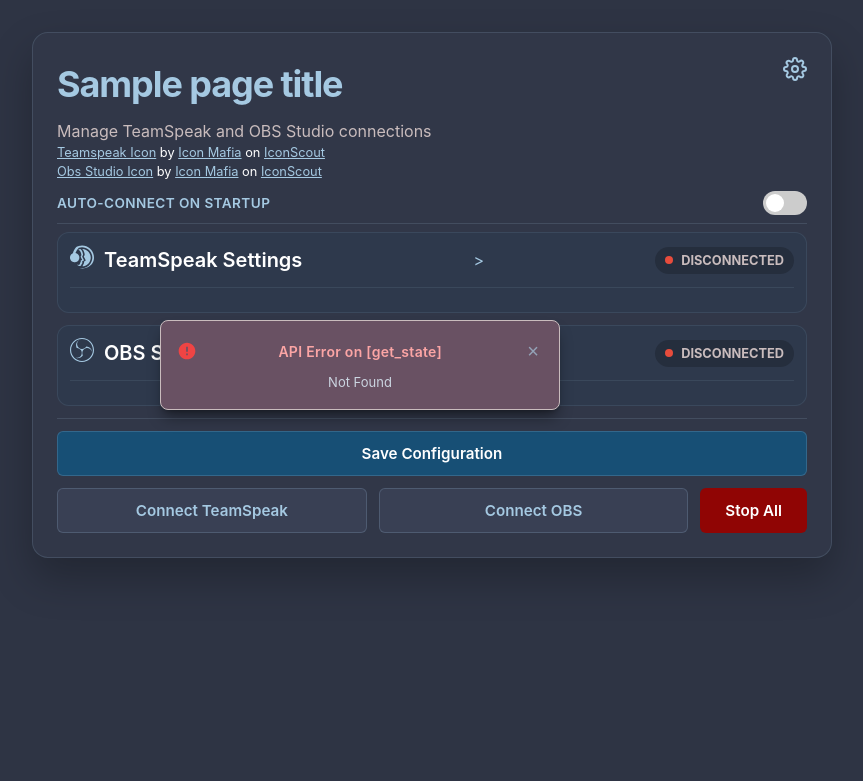
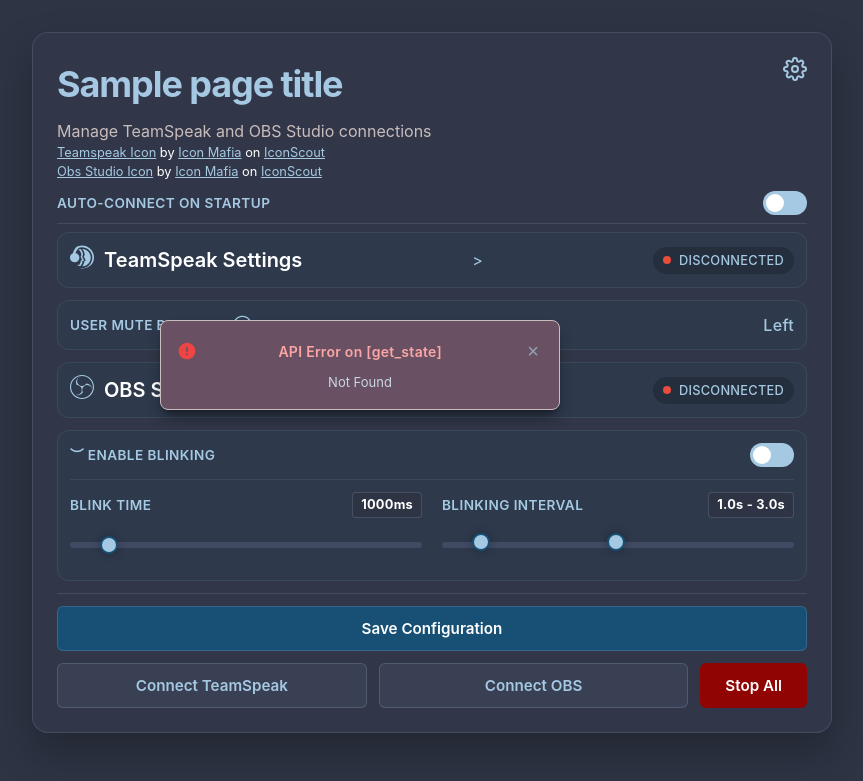
Before and after one commit to NightKey/ts6-obs-bridge, a Python web app: template src/modules/WebUI/templates/index.html in a window 1280 px wide. Shown: the top 781 px of the page, without its empty margins (208-1071 px from the left). Run offline with Jinja, Linux system fonts and the light colour scheme; the template is opened without the code that fills it: most values are stand-ins (such as "Sample title", 1, 10 or a date in 2020).

Commit message:
Added the option to set what happens when user mutes themselves.
Signed-off-by: Night Key <davidjantho@gmail.com>

```diff
--- a/src/modules/Settings/__init__.py
+++ b/src/modules/Settings/__init__.py
@@ -1,3 +1,3 @@
 from .OBSSettings import OBSSettings
-from .TeamSpeakSettings import TeamSpeakSettings
+from .TeamSpeakSettings import TeamSpeakSettings, UserMutedBehavior
 from .Settings import Settings
--- a/src/modules/WebUI/static/script.js
+++ b/src/modules/WebUI/static/script.js
@@ -103,6 +103,13 @@ async function loadSettings() {
     if (blinkingEnabledInput && data['blink_enabled'] !== undefined) {
         blinkingEnabledInput.checked = !!data['blink_enabled'];
         hideOrShowBlinkingSliders(!data['blink_enabled']);
+    }
+
+    // Load in 'user_mute_behavior' value
+    const userMuteBehavior = document.getElementById('user_mute_behavior');
+    if (userMuteBehavior && data['user_mute_behavior'] !== undefined) {
+        userMuteBehavior.checked = data['user_mute_behavior'];
+        setMuteBehaviorText(data['user_mute_behavior']);
     }
 }
 
@@ -280,17 +287,35 @@ async function toggleBlinking() {
     hideOrShowBlinkingSliders(!toggle.checked);
 }
 
+function setMuteBehaviorText(value) {
+    const infoText = document.getElementById('user_mute_behavior_text');
+    if (!infoText) return;
+    infoText.innerText = value ? "Left" : "Muted";
+}
+
+async function toggleMuteBehavior() {
+    const toggle = document.getElementById('user_mute_behavior');
+    if (!toggle) return;
+
+    setMuteBehaviorText(toggle.checked);
+
+    await apiFetch('set_user_mute_behavior', {
+        method: 'POST',
+        headers: {
+            'Content-Type': 'application/json'
+        },
+        body: JSON.stringify({ "value": toggle.checked })
+    });
+}
+
 function hideOrShowBlinkingSliders(hide) {
-    const singleSlider = document.getElementById("blinking-single-slider");
-    const dualSlider = document.getElementById("blinking-dual-slider");
-    if (!singleSlider || !dualSlider) return;
+    const blinkingToggleGroup = document.getElementById("blinking-toggle-group");
+    if (!blinkingToggleGroup) return;
 
     if (hide) {
-        singleSlider.classList.add("hidden");
-        dualSlider.classList.add("hidden");
+        blinkingToggleGroup.classList.add("hidden");
     } else {
-        singleSlider.classList.remove("hidden");
-        dualSlider.classList.remove("hidden");
+        blinkingToggleGroup.classList.remove("hidden");
     }
 }
 
@@ -471,4 +496,5 @@ document.addEventListener('DOMContentLoaded', () => {
     });
     document.getElementById('autoconnect')?.addEventListener('change', toggleAutoConnect);
     document.getElementById('blinking_enabled')?.addEventListener('change', toggleBlinking);
+    document.getElementById('user_mute_behavior')?.addEventListener('change', toggleMuteBehavior);
 });
--- a/src/modules/WebUI/static/style.css
+++ b/src/modules/WebUI/static/style.css
@@ -110,9 +110,6 @@ a:visited {
     display: flex;
     justify-content: space-between;
     align-items: center;
-    margin-bottom: 0.75rem;
-    border-bottom: 1px solid rgba(165, 201, 226, 0.1);
-    padding-bottom: 0.75rem;
 }
 
 .section-title {
@@ -140,6 +137,9 @@ a:visited {
     grid-template-columns: repeat(auto-fit, minmax(250px, 1fr));
     gap: 1.25rem;
     margin-bottom: 0.5rem;
+    margin-top: 0.75rem;
+    border-top: 1px solid rgba(165, 201, 226, 0.1);
+    padding-top: 0.75rem;
 }
 
 .form-group {
@@ -158,6 +158,12 @@ label {
     color: var(--color-sec-light);
     text-transform: uppercase;
     letter-spacing: 0.03em;
+}
+
+span {
+    font-weight: 500;
+    color: var(--color-sec-light);
+    letter-spacing: 0.02em;
 }
 
 /* Input Fields styling using Lighter Main Color */
@@ -392,7 +398,7 @@ label {
     left: 0;
     right: 0;
     bottom: 0;
-    background-color: #ccc;
+    background-color: var(--color-sec-light);
     transition: .3s;
     border-radius: 24px;
 }
@@ -704,10 +710,16 @@ input:checked + .slider:before {
    9. CUSTOM SLIDERS & DOUBLE RANGE COMPONENT
    ========================================================================== */
 
-/* Removed In-HTML Element Styles */
-.autoconnect-label {
-    margin-bottom: 0;
+.clickable {
     cursor: pointer;
+}
+
+
+.large {
+    font-size: 0.85rem;
+    font-weight: 600;
+    text-transform: uppercase;
+    letter-spacing: 0.03em;
 }
 
 #btnConnectAll {
@@ -870,11 +882,48 @@ input:checked + .slider:before {
     border: none;
 }
 
-/* Modern styling for the Blinking Toggle Container */
-.blinking-toggle-group {
-    background-color: rgba(23, 79, 117, 0.15);
-    border: 1px solid var(--border-subtle);
-    padding: 0.75rem 1rem;
-    border-radius: 8px;
-    margin-top: 5px;
+/* Tooltip container */
+.tooltip {
+    position: relative;
+    display: inline-block;
 }
+
+/* Tooltip text */
+.tooltip .tooltiptext {
+    visibility: hidden;
+    width: 30rem;
+    background-color: var(--color-main-dark);
+    color: #fff;
+    padding: 5px;
+    border-radius: 6px;
+
+    /* Position the tooltip text */
+    position: absolute;
+    z-index: 1;
+    bottom: 125%;
+    left: -5%;
+    margin-left: -60px;
+
+    /* Fade in tooltip */
+    opacity: 0;
+    transition: opacity 0.3s;
+    box-shadow: 0 2px 3px var(--color-sec-light);
+}
+
+/* Tooltip arrow */
+.tooltip .tooltiptext::after {
+    content: "";
+    position: absolute;
+    top: 100%;
+    left: 50%;
+    margin-left: -5px;
+    border-width: 5px;
+    border-style: solid;
+    border-color: var(--color-main-dark) transparent transparent transparent;
+}
+
+/* Show the tooltip text when you mouse over the tooltip container */
+.tooltip:hover .tooltiptext {
+    visibility: visible;
+    opacity: 1;
+}
--- a/src/modules/WebUI/templates/index.html
+++ b/src/modules/WebUI/templates/index.html
@@ -24,7 +24,7 @@
             </p>
             <div class="form-group">
                 <div class="switch-container">
-                    <label for="autoconnect" class="autoconnect-label">Auto-Connect on Startup</label>
+                    <label for="autoconnect" class="clickable">Auto-Connect on Startup</label>
                     <label class="switch">
                         <input type="checkbox" id="autoconnect">
                         <span class="slider"></span>
@@ -67,6 +67,20 @@
                 </div>
             </section>
 
+            <div class="config-section switch-container toggle-group clickable" id="user_mute_behavior_container">
+                <label for="user_mute_behavior" class="clickable tooltip">
+                    User mute behavior ⓘ
+                    <span class="tooltiptext">
+                        Describes what happens when a user mutes themselves.<br>
+                        • Left - The image will be disabled<br>
+                        • Muted - The "muted" image will be shown.<br>
+                        <sub>ⓘ If no "muted" image is present, the behavior will look the same.</sub>
+                    </span>
+                </label>
+                <input type="checkbox" id="user_mute_behavior" hidden="hidden">
+                <span class="clickable info" id="user_mute_behavior_text">Left</span>
+            </div>
+
             <section class="config-section">
                 <div class="section-title-container">
                     <div class="section-title">
@@ -83,7 +97,6 @@
                         <span class="status-text">Disconnected</span>
                     </div>
                 </div>
-
                 <div id="obs-form-grid" class="form-grid hidden">
                     <div class="form-group">
                         <label for="obs_ip">WebSocket IP</label>
@@ -97,15 +110,19 @@
                         <label for="obs_password">Server Password</label>
                         <input type="password" id="obs_password" name="obs_password" placeholder="Enter OBS Password" class="form-input">
                     </div>
-                    <div class="form-group full-width">
-                        <div class="switch-container blinking-toggle-group">
-                            <label for="blinking_enabled" class="autoconnect-label">Enable Blinking</label>
-                            <label class="switch">
-                                <input type="checkbox" id="blinking_enabled">
-                                <span class="slider"></span>
-                            </label>
-                        </div>
-                    </div>
+
+                </div>
+            </section>
+
+            <section class="config-section">
+                <div class="section-title-container">
+                    <label for="blinking_enabled" class="clickable">︶ Enable Blinking</label>
+                    <label class="switch">
+                        <input type="checkbox" id="blinking_enabled">
+                        <span class="slider"></span>
+                    </label>
+                </div>
+                <div id="blinking-toggle-group" class="form-grid">
                     <div id="blinking-single-slider" class="form-group">
                         <div class="slider-header">
                             <label for="blink_time">Blink Time</label>
```
Also changed, not shown: src/bridge.py (+18 -3 lines), src/modules/Database.py (+26 -16 lines), src/modules/Settings/OBSSettings.py (+11 -0 lines), src/modules/Settings/Settings.py (+13 -2 lines), src/modules/Settings/TeamSpeakSettings.py (+19 -4 lines), src/modules/TeamSpeak/TeamSpeak6Connector.py (+5 -2 lines), src/modules/WebUI/WebUI.py (+8 -0 lines), .github/workflows/test.yml, README.md, resources/blinking.png, resources/connect_all.png, resources/first_startup.png, resources/main_page.png, resources/teamspeak_usermutebehavior.png (added).
